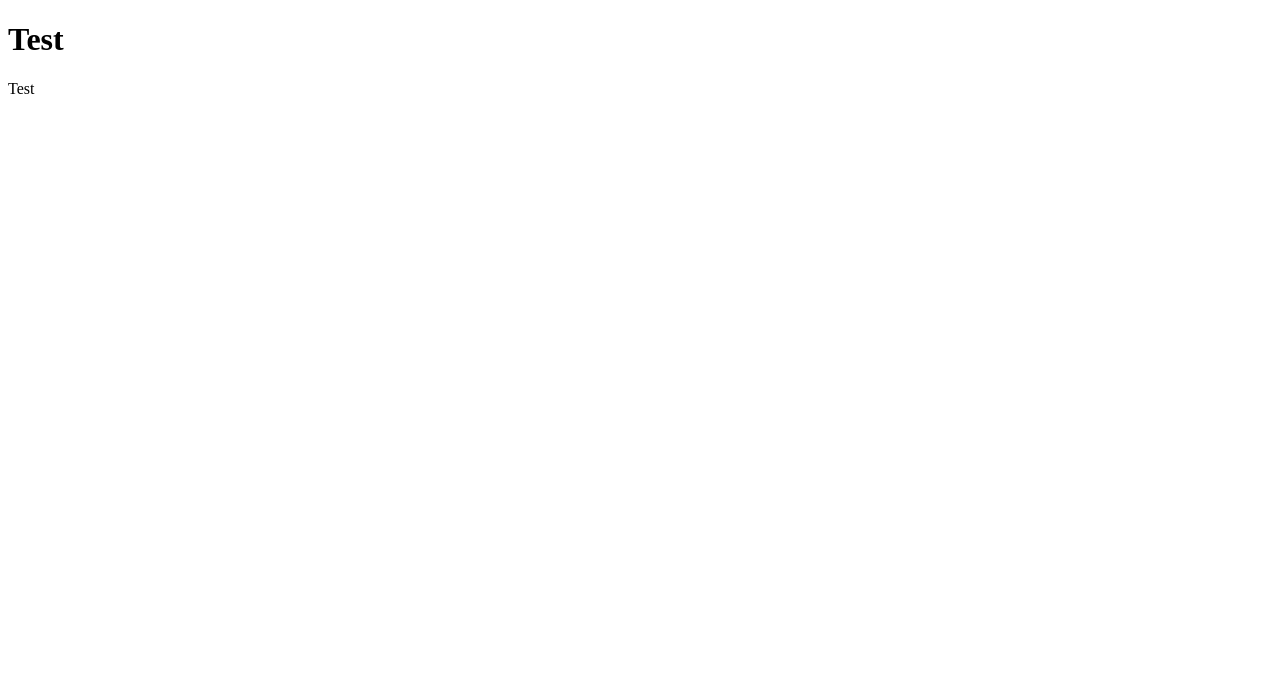
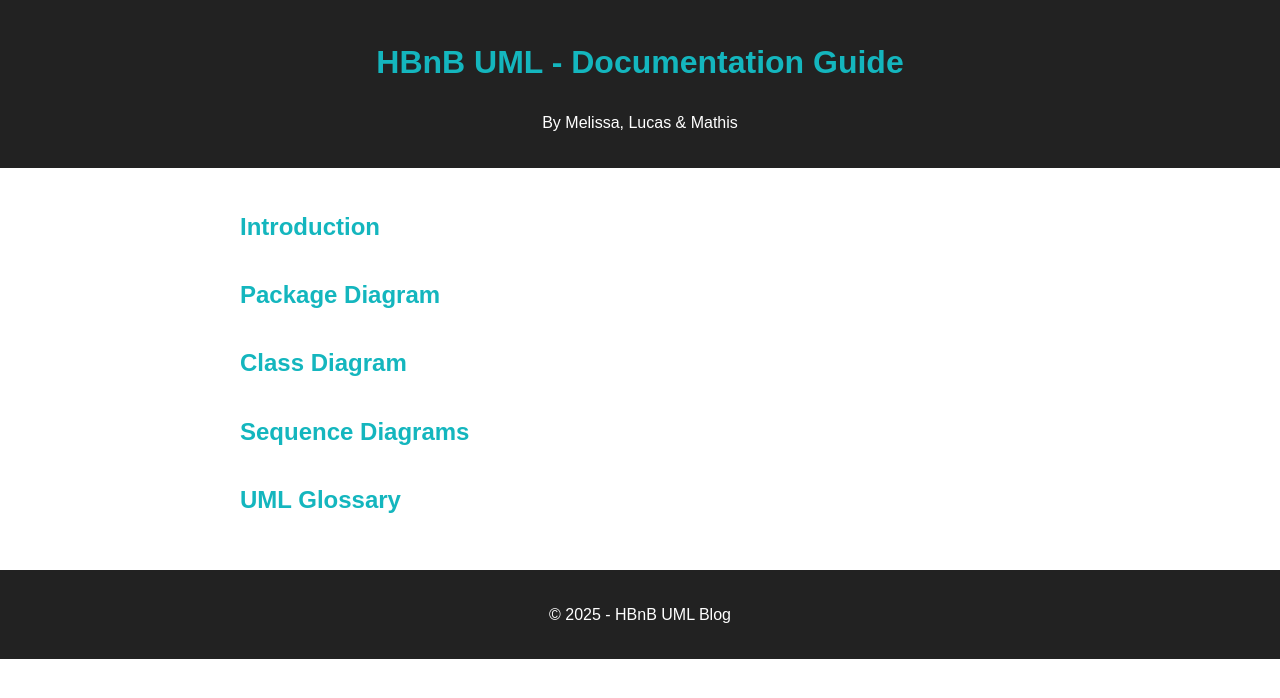
Before and after one commit to rpokman/UML-diagram-views, a plain HTML site: page diagram_views.HTML in a window 1280 px wide. Drawn offline with Linux system fonts and the light colour scheme.

Commit message:
Add structured HTML layout and initial CSS for UML diagram views

```diff
--- a/diagram_views.HTML
+++ b/diagram_views.HTML
@@ -1,11 +1,55 @@
 <!DOCTYPE html>
-<html>
+<html lang="en">
 <head>
-    <meta charset="UTF-8">
-    <title>UML-diagram-views</title>
+  <meta charset="UTF-8">
+  <title>HBnB UML - Documentation Guide</title>
+  <link rel="stylesheet" href="style.css">
 </head>
 <body>
-    <h1>Test</h1>
-    <p>Test</p>
+  <header>
+    <h1>HBnB UML - Documentation Guide</h1>
+    <p>By Melissa, Lucas & Mathis</p>
+  </header>
+
+  <main>
+    <section>
+      <h2>Introduction</h2>
+      <p>
+
+      </p>
+    </section>
+
+    <section>
+      <h2>Package Diagram</h2>
+      <p>
+
+      </p>
+    </section>
+
+    <section>
+      <h2>Class Diagram</h2>
+      <p>
+
+      </p>
+    </section>
+
+    <section>
+      <h2>Sequence Diagrams</h2>
+      <p>
+
+      </p>
+    </section>
+
+    <section>
+      <h2>UML Glossary</h2>
+      <ul>
+
+      </ul>
+    </section>
+  </main>
+
+  <footer>
+    <p>© 2025 - HBnB UML Blog</p>
+  </footer>
 </body>
 </html>
--- /dev/null
+++ b/style.css
@@ -0,0 +1,27 @@
+body {
+  font-family: Arial, sans-serif;
+  margin: 0;
+  padding: 0;
+  line-height: 1.6;
+}
+
+header, footer {
+  background: #222;
+  color: #fff;
+  padding: 1em;
+  text-align: center;
+}
+
+main {
+  padding: 20px;
+  max-width: 800px;
+  margin: auto;
+}
+
+h1, h2 {
+  color: #14b6be;
+}
+
+section {
+  margin-bottom: 30px;
+}
```
